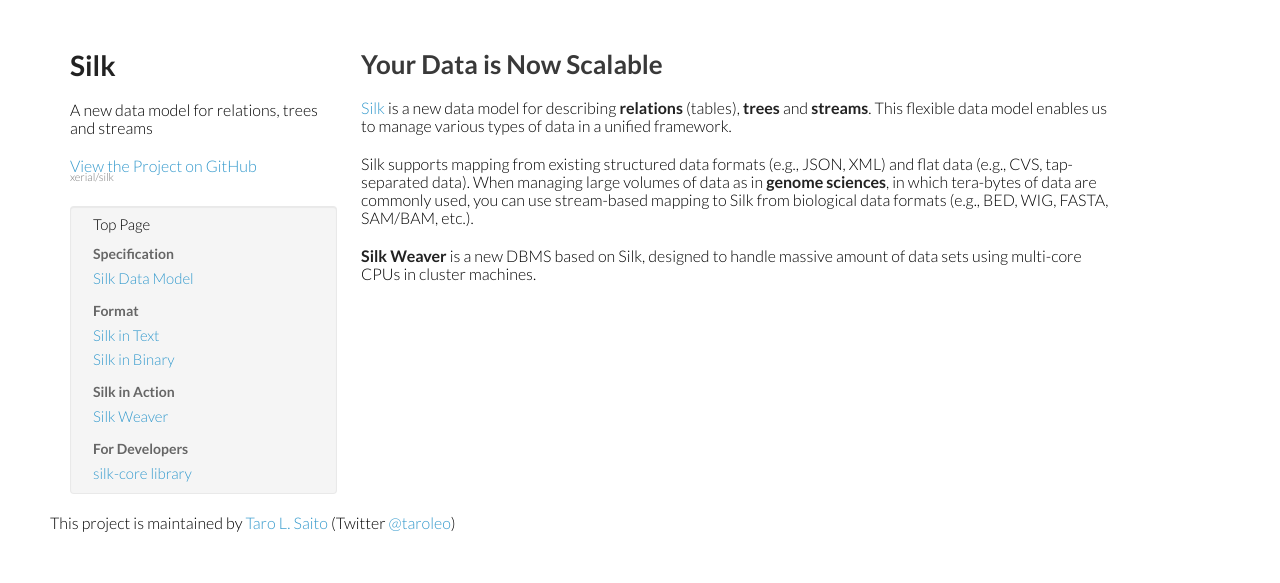
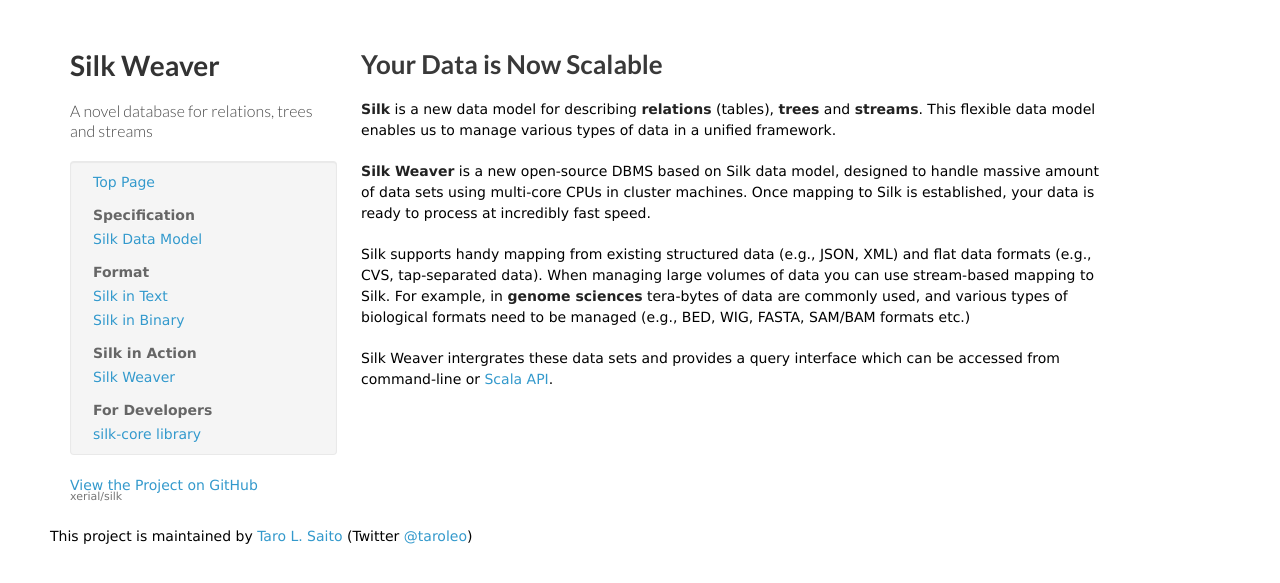
Before and after one commit to xerial/silk, a Jekyll site: the page built from index.md, in a window 1280 px wide. Shown: the top 583 px of the page. Built offline with Jekyll 4.4.1, drawn with Linux system fonts in a browser that asks for light colours.

Commit message:
Fix title

```diff
--- a/_includes/sidenav.html
+++ b/_includes/sidenav.html
@@ -1,19 +1,19 @@
 
-  <h1>Silk</h1>
-  <p>A new data model for relations, trees and streams</p>
-  <p class="view"><a href="https://github.com/xerial/silk">View the Project on GitHub <small>xerial/silk</small></a></p>
+  <h1>Silk Weaver</h1>
+  <h5>A novel database for relations, trees and streams</h5>
 
 <div class="well sidebar-nav">
 <ul class="nav nav-list">
- <li>Top Page</li>
+ <li><a href="{{ BASE_URL }}">Top Page</a></li>
  <li class="nav-header">Specification</li>
- <li><a href="model.html">Silk Data Model</a></li>
+ <li><a href="{{ BASE_URL }}/model.html">Silk Data Model</a></li>
  <li class="nav-header">Format</li>
- <li><a href="text-format.html">Silk in Text</a></li>
- <li><a href="binary-format.html">Silk in Binary</a></li>
+ <li><a href="{{ BASE_URL }}/text-format.html">Silk in Text</a></li>
+ <li><a href="{{ BASE_URL }}/binary-format.html">Silk in Binary</a></li>
  <li class="nav-header">Silk in Action</li>
- <li><a href="weaver.html">Silk Weaver</a></li>
+ <li><a href="{{ BASE_URL }}/weaver.html">Silk Weaver</a></li>
  <li class="nav-header">For Developers</li>
- <li><a href="silk-core.html">silk-core library</a></li>
+ <li><a href="{{ BASE_URL }}/silk-core.html">silk-core library</a></li>
 </ul>
 </div>
+  <p class="view"><a href="https://github.com/xerial/silk">View the Project on GitHub <small>xerial/silk</small></a></p>
--- a/index.md
+++ b/index.md
@@ -1,15 +1,16 @@
 ---
 layout: default
-title: Silk - A New Data Model for Relations, Trees and Streams
+title: Silk Weaver - A Novel Database for Relations, Trees and Streams
 tagline: A new data model for relations, trees and streams
 ---
 {% include JB/setup %}
 
 
 ## Your Data is Now Scalable
-[Silk](./) is a new data model for describing **relations** (tables), **trees** and **streams**. This flexible data model enables us to manage various types of data in a unified framework.
+**Silk** is a new data model for describing **relations** (tables), **trees** and **streams**. This flexible data model enables us to manage various types of data in a unified framework.
 
+**Silk Weaver** is a new open-source DBMS based on Silk data model, designed to handle massive amount of data sets using multi-core CPUs in cluster machines. Once mapping to Silk is established, your data is ready to process at incredibly fast speed.
 
-Silk supports mapping from existing structured data formats (e.g., JSON, XML) and flat data (e.g., CVS, tap-separated data). When managing large volumes of data as in **genome sciences**, in which tera-bytes of data are commonly used, you can use stream-based mapping to Silk from biological data formats (e.g., BED, WIG, FASTA, SAM/BAM, etc.).
+Silk supports handy mapping from existing structured data (e.g., JSON, XML) and flat data formats (e.g., CVS, tap-separated data). When managing large volumes of data you can use stream-based mapping to Silk. For example, in **genome sciences** tera-bytes of data are commonly used, and various types of biological formats need to be managed (e.g., BED, WIG, FASTA, SAM/BAM formats etc.)
 
-**Silk Weaver** is a new DBMS based on Silk, designed to handle massive amount of data sets using multi-core CPUs in cluster machines.
+Silk Weaver intergrates these data sets and provides a query interface which can be accessed from command-line or [Scala API](.).
--- a/stylesheets/styles.css
+++ b/stylesheets/styles.css
@@ -2,18 +2,21 @@
 
 body {
  padding:50px;
- font:15px/1.5 Lato, "Helvetica Neue", Helvetica, Arial, sans-serif;
+ font:14px/1.5 Verdana, Arial, Helvetica, sans-serif;
+
  color:#000;
  font-weight:300;
 }
 
 
 h1, h2, h3, h4, h5, h6 {
+  font-family:Lato, "Helvetica Neue", Helvetica, Arial, sans-serif;*/
   color:#222;
   margin:0 0 20px;
 }
 p {
-  font-size:16px;
+ font:14px/1.5 Verdana, Arial, Helvetica, sans-serif;
+ font-weight:300;
 }
 
 p, ul, ol, table, pre, dl {
@@ -48,6 +51,7 @@ a small {
   margin-top:-0.6em;
   display:block;
 }
+
 
 .wrapper {
   width:860px;
```
